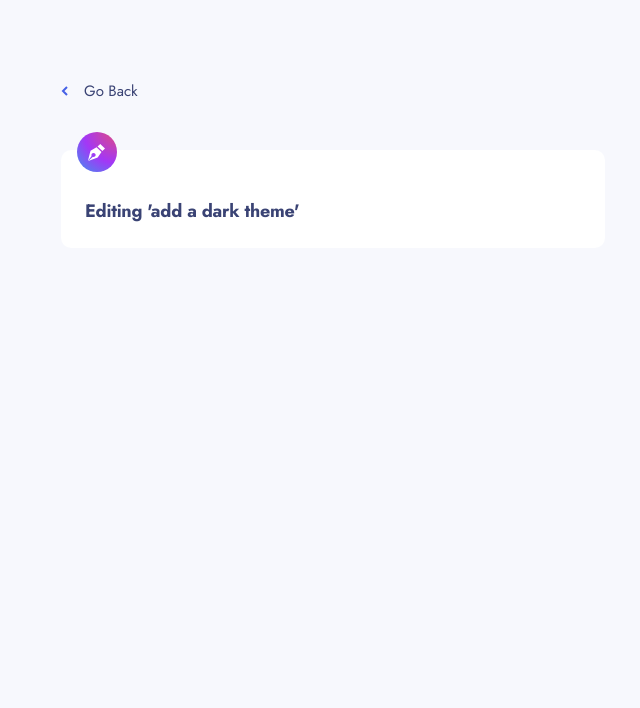
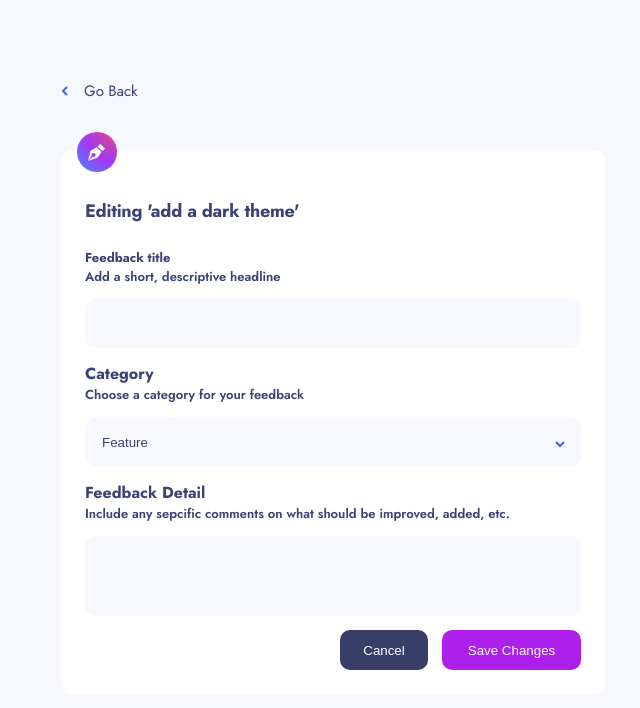
Before and after one commit to Griffmatt/product-feedback-app, a React (Vite) app: page /edit-feedback/1 in a window 1280 px wide. Shown: the top 708 px of the page, without its empty margins (307-947 px from the left). Built offline with nearby package versions, Linux system fonts and the light colour scheme.

Commit message:
fixed edit form bug that wasnt setting default form values

```diff
--- a/src/components/FeedbackContent.tsx
+++ b/src/components/FeedbackContent.tsx
@@ -1,4 +1,4 @@
-import React from "react"
+import React, { useEffect } from "react"
 
 import { deleteFeedback, updateFeedback, addFeedback } from "../redux/suggestionsSlice"
 
@@ -17,20 +17,32 @@ import { useNavigate } from "react-router-dom"
 import { generateKey } from "../utilities/generateKey"
 
 interface props {
-  suggestion?: suggestions
+  suggestion?: suggestions,
+  id?: string
 }
 
-function EditFeedbackContent({ suggestion }: props) {
+function EditFeedbackContent({ suggestion, id }: props) {
 
   const dispatch = useDispatch()
   const navigate = useNavigate()
-  const { register, handleSubmit, formState: {errors} } = useForm();
+  const { register, handleSubmit, reset, formState: {errors} } = useForm()
+
+  useEffect(()=>{
+    let defaulValues={
+      title: suggestion?.title,
+      description: suggestion?.description,
+      status: suggestion?.status,
+      category: suggestion?.category
+    }
+
+    reset({...defaulValues})
+  }, [suggestion])
 
   const handleUpdateFeedback = (data: any) => {
 
     dispatch(updateFeedback({id: suggestion?.id, ...data}))
 
-    navigate(-1)
+    navigate(`/${id}`, { replace: true })
   }
 
 
@@ -46,15 +58,15 @@ function EditFeedbackContent({ suggestion }: props) {
 
 
   return (
-    <form className="modal__content" onSubmit={handleSubmit(suggestion? handleUpdateFeedback:handleAddFeedback)}>
+    <form className="modal__content" onSubmit={handleSubmit(id? handleUpdateFeedback:handleAddFeedback)}>
       <label className="p-2">
         <span className="p--bold">Feedback title</span>
         Add a short, descriptive headline
         <input
           type="text"
           className={` ${errors.title? "input-field__error": ""} input-field`}
-          defaultValue={suggestion?suggestion.title: ""}
-          {...register("title", {required: true})}
+          {...register("title")}
+          defaultValue={suggestion?.title}
         />
         {errors.title && <p className="input-field__error--text">Title connot be empty</p>}
       </label>
@@ -73,8 +85,8 @@ function EditFeedbackContent({ suggestion }: props) {
         Include any sepcific comments on what should be improved, added, etc.
         <textarea
           className={` ${errors.description? "input-field__error": ""} input-field input-field__text-area`}
-          defaultValue={suggestion?suggestion.description: ""}
-          {...register("description", {required: true})}
+          defaultValue={suggestion?.description}
+          {...register("description")}
         />
         {errors.description && <p className="input-field__error--text">Description cannot be empty</p>}
       </label>
--- a/src/pages/edit-feedback/index.tsx
+++ b/src/pages/edit-feedback/index.tsx
@@ -6,7 +6,7 @@ import { useSelector } from "react-redux";
 
 import { selectSuggestions } from "../../redux/suggestionsSlice";
 
-import { useParams } from "react-router-dom"
+import { useParams, Navigate } from "react-router-dom"
 import { suggestions } from "../../utilities/interfaces"
 
 function EditFeedback() {
@@ -17,7 +17,7 @@ function EditFeedback() {
 
   useEffect(()=>{
     setCurrentSuggestion(suggestion.filter((suggestion) => id === suggestion.id.toString())[0])
-  }, [])
+  })
 
   return (
     <div className="container container--sm container--padding-top">
@@ -25,7 +25,7 @@ function EditFeedback() {
       <div className="modal">
       <svg width="40" height="40" xmlns="http://www.w3.org/2000/svg" className="modal__image"><defs><radialGradient cx="103.9%" cy="-10.387%" fx="103.9%" fy="-10.387%" r="166.816%" id="a"><stop stop-color="#E84D70" offset="0%"/><stop stop-color="#A337F6" offset="53.089%"/><stop stop-color="#28A7ED" offset="100%"/></radialGradient></defs><g fill="none" fill-rule="evenodd"><circle fill="url(#a)" cx="20" cy="20" r="20"/><path d="M19.512 15.367l4.975 4.53-3.8 5.54L11.226 29l4.485-4.1c.759.275 1.831.026 2.411-.594a1.958 1.958 0 00-.129-2.82c-.836-.745-2.199-.745-2.964.068-.57.607-.767 1.676-.44 2.381L11 28.713c.255-1.06.683-2.75 1.115-4.436l.137-.531c.658-2.563 1.287-4.964 1.287-4.964l5.973-3.415zM23.257 12L28 16.443l-2.584 2.606-4.89-4.583L23.257 12z" fill="#FFF" fill-rule="nonzero"/></g></svg>
         <h3>Editing 'add a dark theme'</h3>
-        {currentSuggestion && <FeedbackContent suggestion={currentSuggestion}/>}
+        <FeedbackContent suggestion={currentSuggestion} id={id}/>
       </div>
     </div>
   )
--- a/src/pages/suggestions/index.tsx
+++ b/src/pages/suggestions/index.tsx
@@ -35,7 +35,6 @@ function Suggestions() {
   }, []);
 
   useEffect(() => {
-    console.log(suggestions)
    setFilteredSuggestions(
       sortSuggestions(sortBy, suggestions).filter(
         (suggestion: suggestions) =>
```
